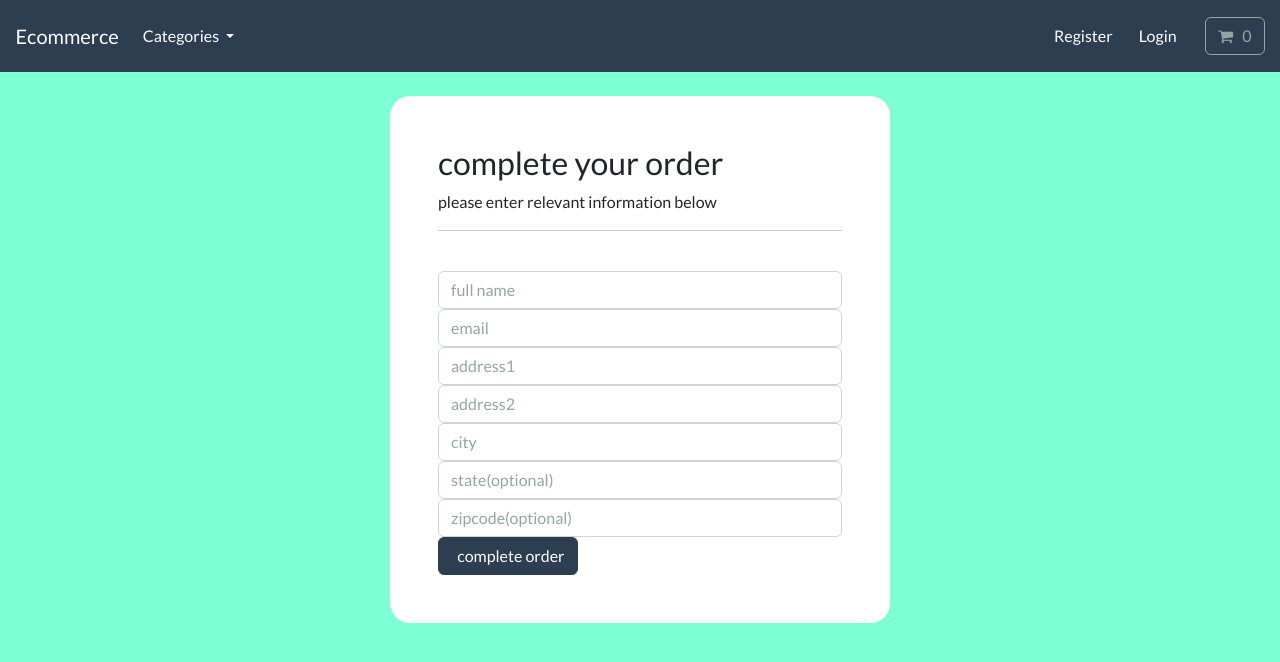
After one commit to oerijogoo/mpesapay, a Django app: page /payment/checkout in a window 1280 px wide. The commit adds this page. Shown: the top 662 px of the page. Run offline with Django 4.2, Linux system fonts and the light colour scheme; data comes from the database, SQL or seed files in the repository; some libraries are stand-ins or nearby versions.

Commit message:
check out

```diff
--- a/cart/templates/cart/cart-summary.html
+++ b/cart/templates/cart/cart-summary.html
@@ -52,7 +52,13 @@
 
         <div class="col-12 text-end">
             <div class="h6 fw-bold">Sub total: $<div id="total" class="d-inline-flex">{{ cart.get_total }}</div></div>
+
+            <br>
+        <a href="{%url 'checkout'%}" class="btn btn-primary navbar-btn text-white"> proceed to checkout</a>
+        <br>
+        <br>
         </div>
+
     </div>
 </main>
 
--- /dev/null
+++ b/payment/templates/payment/checkout.html
@@ -0,0 +1,58 @@
+{% include "store/base.html" %}
+
+{% load static %}
+{% load crispy_forms_tags %}
+
+
+    {% block content %}
+
+    <style>
+        body {
+            background-color: aquamarine;
+        }
+    </style>
+
+    <body>
+        <br>
+        <div class="container bg-white shadow-md p-5" style=" width: 500px; border-radius: 20px;">
+
+            <form action="" id="form" onsubmit="event.preventDefault();">
+                <div>
+                    <h3>complete your order</h3>
+                    <p>please enter relevant information below</p>
+                    <hr>
+                    <br>
+                    <div class="form-field">
+                        <input type="text" class="form-control validate" id="name" placeholder="full name", autocomplete="off" required>
+                    </div>
+                    <div class="form-field">
+                        <input type="text" class="form-control validate" id="email" placeholder="email", autocomplete="off" required>
+                    </div>
+
+                    <div class="form-field">
+                        <input type="text" class="form-control validate" id="address1" placeholder="address1", autocomplete="off" required>
+                    </div>
+
+                    <div class="form-field">
+                        <input type="text" class="form-control validate" id="address2" placeholder="address2", autocomplete="off" required>
+                    </div>
+
+                    <div class="form-field">
+                        <input type="text" class="form-control validate" id="city" placeholder="city", autocomplete="off" required>
+                    </div>
+
+                    <div class="form-field">
+                        <input type="text" class="form-control validate" id="state" placeholder="state(optional)", autocomplete="off" >
+                    </div>
+
+                    <div class="form-field">
+                        <input type="text" class="form-control validate" id="zipcode" placeholder="zipcode(optional)", autocomplete="off">
+                    </div>
+
+                    <button id="complete-order" type="submit" class="btn btn-primary navbar-btn text-white" >&nbsp; complete order</button>
+                </div>
+            </form>
+        </div>
+
+    </body>
+    {% endblock %}
--- a/payment/urls.py
+++ b/payment/urls.py
@@ -3,6 +3,7 @@ from . import views
 
 
 urlpatterns = [
+    path('checkout', views.checkout, name='checkout'),
     path('payment-success', views.payment_success, name='payment-success'),
 
     path('payment-failed', views.payment_failed, name='payment-failed'),
--- a/payment/views.py
+++ b/payment/views.py
@@ -1,6 +1,9 @@
 from django.shortcuts import render
 
 # Create your views here.
+
+def checkout(request):
+    return render(request, 'payment/checkout.html')
 
 
 def payment_success(request):
```
Also changed, not shown: payment/templates/payment/payment-success.html (deleted, +0 -20 lines).
